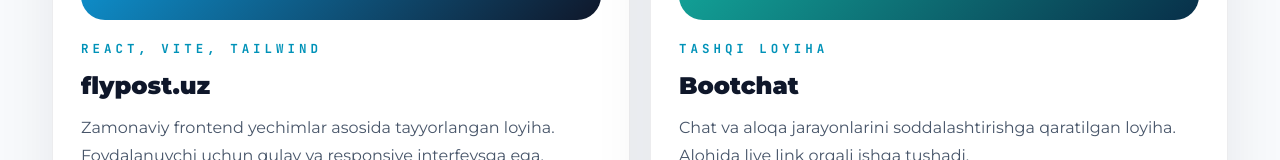
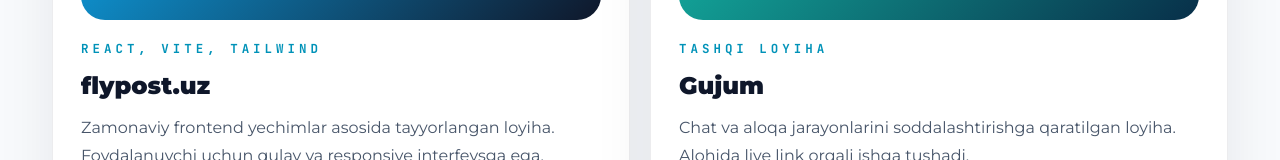
Before and after one commit to jama050690/My_profile, a React (Vite) app: page / in a window 1280 px wide. Shown: the part 1469-1629 px from the top of the page. Built offline with nearby package versions, Linux system fonts and the light colour scheme; no server answers.

Commit message:
gujum loyiha sozlandi?!!!

```diff
--- a/src/data/projects.js
+++ b/src/data/projects.js
@@ -40,8 +40,8 @@
     ],
   },
   {
-    slug: "bootchat",
-    title: "Bootchat",
+    slug: "gujum",
+    title: "Gujum",
     description: {
       uz: "Chat va aloqa jarayonlarini soddalashtirishga qaratilgan loyiha. Alohida live link orqali ishga tushadi.",
       en: "A project focused on simplifying chat and communication flows. Runs via a separate live link.",
@@ -53,16 +53,16 @@
     tags: ["Chat", "Live Deploy"],
     icon: "fa-solid fa-comments",
     accent: ["#14b8a6", "#082f49"],
-    liveUrl: "https://jamshiddin.uz/bootchat.uz",
-    repoUrl: "",
+    liveUrl: "https://gujum.jamshiddin.uz",
+    repoUrl: "https://github.com/jama050690/Gujum",
     year: "2026",
     role: {
       uz: "Veb-dasturchi",
       en: "Web Developer",
     },
     summary: {
-      uz: "Bootchat muloqot jarayonini soddalashtirish va foydalanuvchiga tushunarli digital tajriba berishga qaratilgan loyiha.",
-      en: "A project focused on simplifying the Bootchat communication flow and delivering a clear digital experience to users.",
+      uz: "Gujum muloqot jarayonini soddalashtirish va foydalanuvchiga tushunarli digital tajriba berishga qaratilgan loyiha.",
+      en: "A project focused on simplifying the Gujum communication flow and delivering a clear digital experience to users.",
     },
     highlights: [
       {
```
Also changed, not shown: 4 other files (tests, documents, lock files or other folders).
